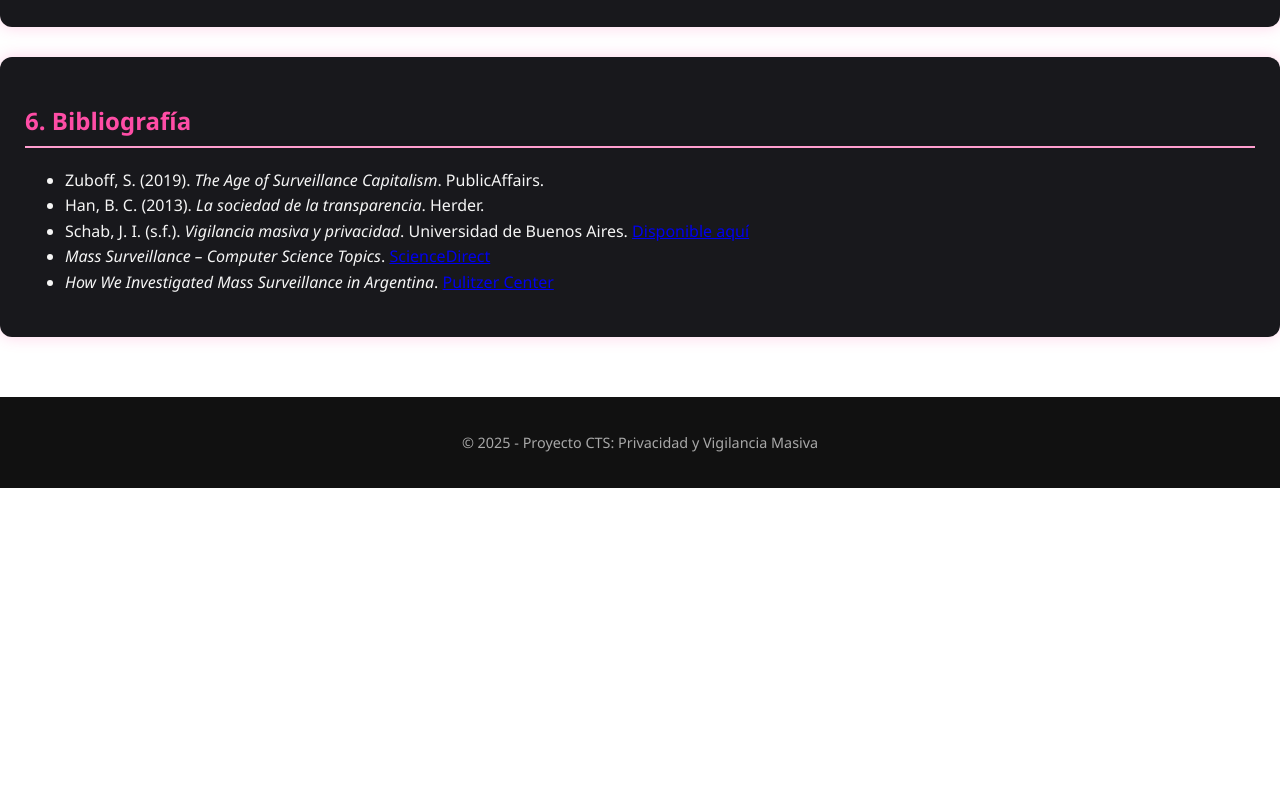
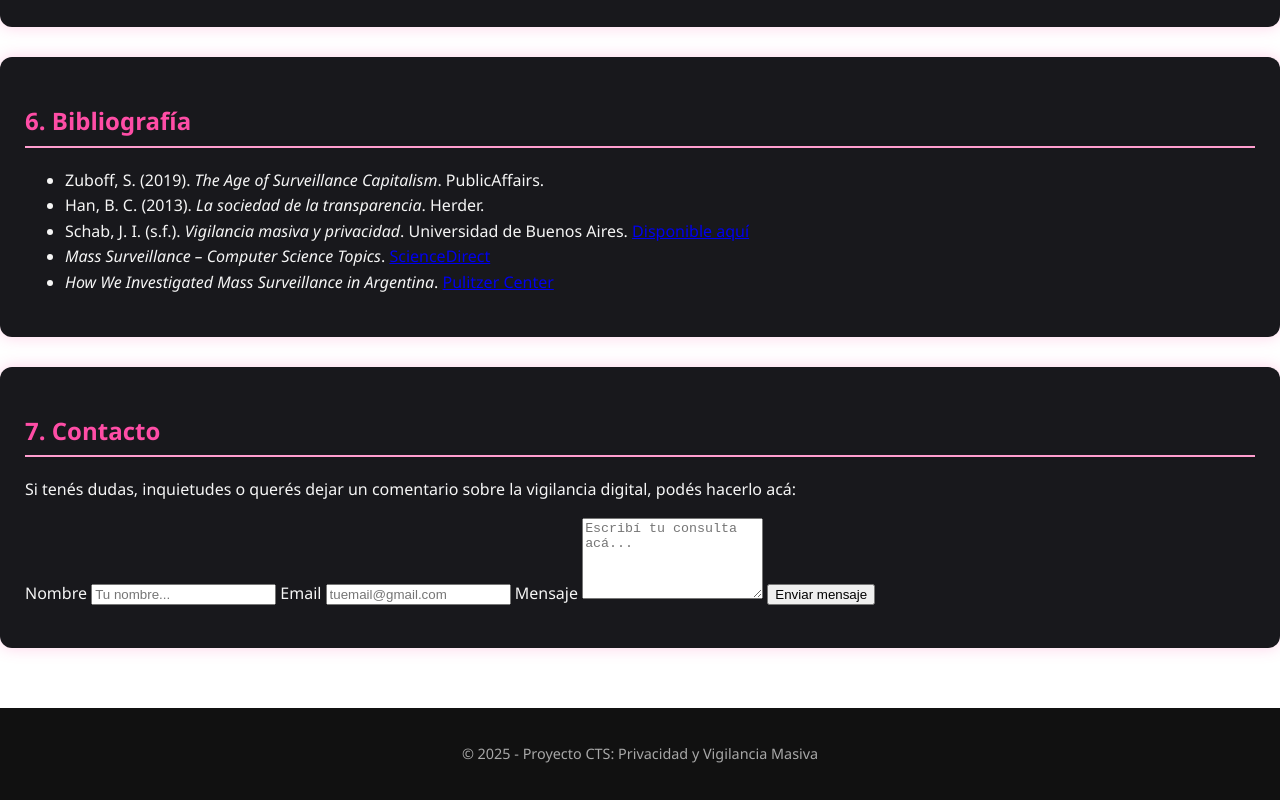
Before and after one commit to PiliDG/cts-privacidad, a website: page index.html in a window 1280 px wide. Shown: the part 2710-3510 px from the top of the page. Before the commit the page ends 3198 px from the top, so only its background shows below. Drawn offline with Linux system fonts and the light colour scheme.

Commit message:
Add contact section for user inquiries
Added a contact section for user inquiries and comments regarding digital surveillance.

```diff
--- a/index.html
+++ b/index.html
@@ -214,6 +214,27 @@
     </ul>
   </section>
 
+<!-- CONTACTO -->
+<section id="contacto">
+  <h2>7. Contacto</h2>
+  <p>Si tenés dudas, inquietudes o querés dejar un comentario sobre la vigilancia digital, podés hacerlo acá:</p>
+
+  <form class="contact-form">
+    <label>Nombre</label>
+    <input type="text" placeholder="Tu nombre..." required>
+
+    <label>Email</label>
+    <input type="email" placeholder="tuemail@gmail.com" required>
+
+    <label>Mensaje</label>
+    <textarea rows="5" placeholder="Escribí tu consulta acá..." required></textarea>
+
+    <button type="submit">Enviar mensaje</button>
+  </form>
+
+  <p id="contact-response"></p>
+</section>
+
   <footer>
     <p>© 2025 - Proyecto CTS: Privacidad y Vigilancia Masiva</p>
   </footer>
```
